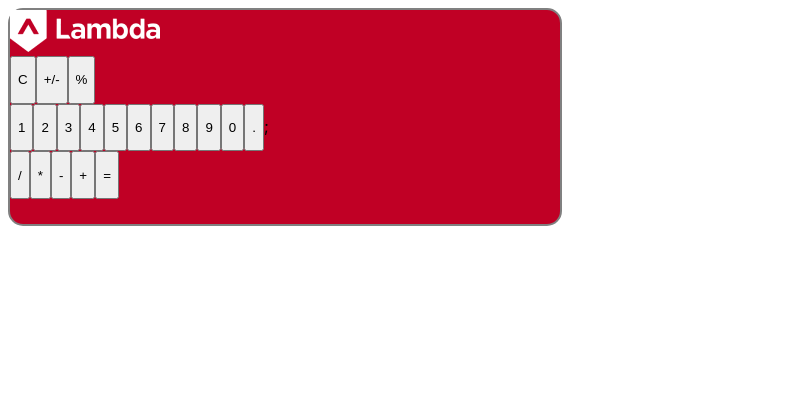
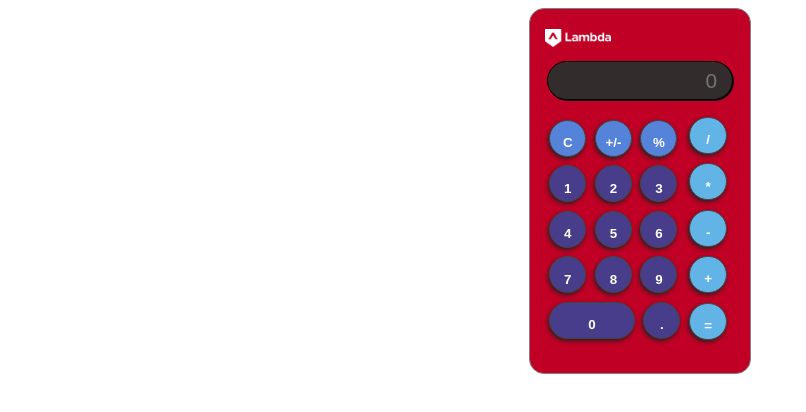
Before and after one commit to bloominstituteoftechnology/lambda-calculator, a React (Create React App) app: page / in a window 1280 px wide. Shown: the top 412 px of the page, without its empty margins (0-806 px from the left). Built offline with nearby package versions, Linux system fonts and the light colour scheme.

Commit message:
Added css style

```diff
--- a/src/App.css
+++ b/src/App.css
@@ -1,22 +1,99 @@
 .container {
     background-color: #c00025;
     width: 100%;
-    max-width: 550px;
+    margin:0px auto;
+    max-width: 220px;
     border-radius: 15px;
-    border: 2px solid grey;
+    border: 1px solid grey;
     padding-bottom: 25px;
+    display: flex;
+    flex-direction: column;
+    justify-content: center;
+    align-items: center;
+}
+
+.logo{
+   width: 30%;
+   padding: 20px 100px 10px 15px;
+}
+.logo-div{
+   margin:0px;
+}
+.display-box{
+margin:0 15px;
+
 }
 .display {
     margin-top: 25px;
-    height: 100px;
-    width: 450px;
+    height: 35px;
+    margin:0px auto;
+    width: 88%;
     border-radius: 50px;
     color: white;
     background-color: #322c2d;
-    box-shadow: 1px 1px #322c2d;
+    box-shadow: 1px 1px #111010;
     display: flex;
     justify-content: flex-end;
     align-items: flex-end;
     padding-right: 8%;
-    font-size: 5.0rem;
+    font-size: 1.3rem;
+    text-align:right;
+    margin-bottom: 15px;
+    border:1px solid black;
   }
+
+  .bigBox{
+      display: flex;
+      margin:0 15px 0 15px;
+
+  }
+  .firstBox{
+      width:75%
+
+  }
+
+  .numbersBox{
+display:flex;
+flex-wrap: wrap;
+
+  }
+  .num-btn,
+  .spl-btn,
+  .opr-btn{
+    text-align: center;
+      border:1px solid rgb(70, 69, 69);
+      margin:3%;
+      border-radius: 50px;
+      color:white;
+      box-shadow: -1px 2px 4px rgb(37, 33, 33);
+      height: 37px;
+      font-weight:bold;
+  }
+  .num-btn{
+    background-color: DarkSlateBlue;
+    width:26%;
+
+
+  }
+  .num-btn:nth-child(10) {
+    width:60%;
+  }
+  .spl-btn{
+    background-color:rgb(85, 131, 218);
+    width:26%;
+
+  }
+  .opr-btn{
+    background-color: rgb(98, 180, 231);
+    width:81%;
+    margin-bottom:8px;
+
+  }
+
+  .secondBox{
+      width:25%
+  }
+  .operatorBox{
+    display: flex;
+    flex-direction: column;
+  }
--- a/src/App.js
+++ b/src/App.js
@@ -21,14 +21,26 @@ function App() {
 
   return (
     <div className="container">
+      <div className="logo-div">
       <Logo />
+      </div>
+      <div className="display-box">
+          <div >
+            <input className="display"
+             name="display" type="text" placeholder="0"></input>
+          </div>
+
+      </div>
       <div className="App">
-       <div>
+      <div className="bigBox">
+       <div className="firstBox">
        <Specials/>
         <Numbers/>
         </div>
-        <Operators/>
-
+        <div className="secondBox" >
+        < Operators/>
+        </div>
+        </div>
         {/* STEP 4 - Render your components here and be sure to properly import/export all files */}
       </div>
     </div>
--- a/src/components/ButtonComponents/NumberButtons/NumberButton.js
+++ b/src/components/ButtonComponents/NumberButtons/NumberButton.js
@@ -5,6 +5,7 @@ export const NumberButton = (props) => {
   return (
     <button
     onClick={() =>{}}
+    className="num-btn"
     >
       <p>{props.number1}</p>
       {/* Display a button element rendering the data being passed down from the parent container on props */}
--- a/src/components/ButtonComponents/NumberButtons/Numbers.js
+++ b/src/components/ButtonComponents/NumberButtons/Numbers.js
@@ -23,8 +23,8 @@ export const Numbers = (props) => {
   ));
 
   return (
-    <div>
-      {numberButtons};
+    <div className="numbersBox">
+      {numberButtons}
       {  /* STEP 3 - Use .map() to iterate over your array data and return a button
       component matching the name on the provided file. Pass
        it any props needed by the child component*/}
--- a/src/components/ButtonComponents/OperatorButtons/OperatorButton.js
+++ b/src/components/ButtonComponents/OperatorButtons/OperatorButton.js
@@ -5,6 +5,7 @@ export const OperatorButton = (props) => {
   return (
     <button
     onClick={() => {}}
+    className="opr-btn"
     >
       <p>{props.operator1}</p>
       {/* Display a button element rendering the data being passed down from the parent container on props */}
--- a/src/components/ButtonComponents/OperatorButtons/Operators.js
+++ b/src/components/ButtonComponents/OperatorButtons/Operators.js
@@ -18,7 +18,7 @@ export const Operators = (props) => {
   ));
 
   return (
-    <div>
+    <div className="operatorBox" >
       {operatorButtons}
       {/* STEP 3 - Use .map() to iterate over your array data and return a button
        component matching the name on the provided file. Pass
--- a/src/components/ButtonComponents/SpecialButtons/SpecialButton.js
+++ b/src/components/ButtonComponents/SpecialButtons/SpecialButton.js
@@ -6,6 +6,7 @@ export const SpecialButton = (props) => {
   return (
     <button
     onClick={() => {}}
+    className="spl-btn"
     >
       <p>{props.special1}</p>
       {/* Display a button element rendering the data being passed down from the parent container on props */}
```
